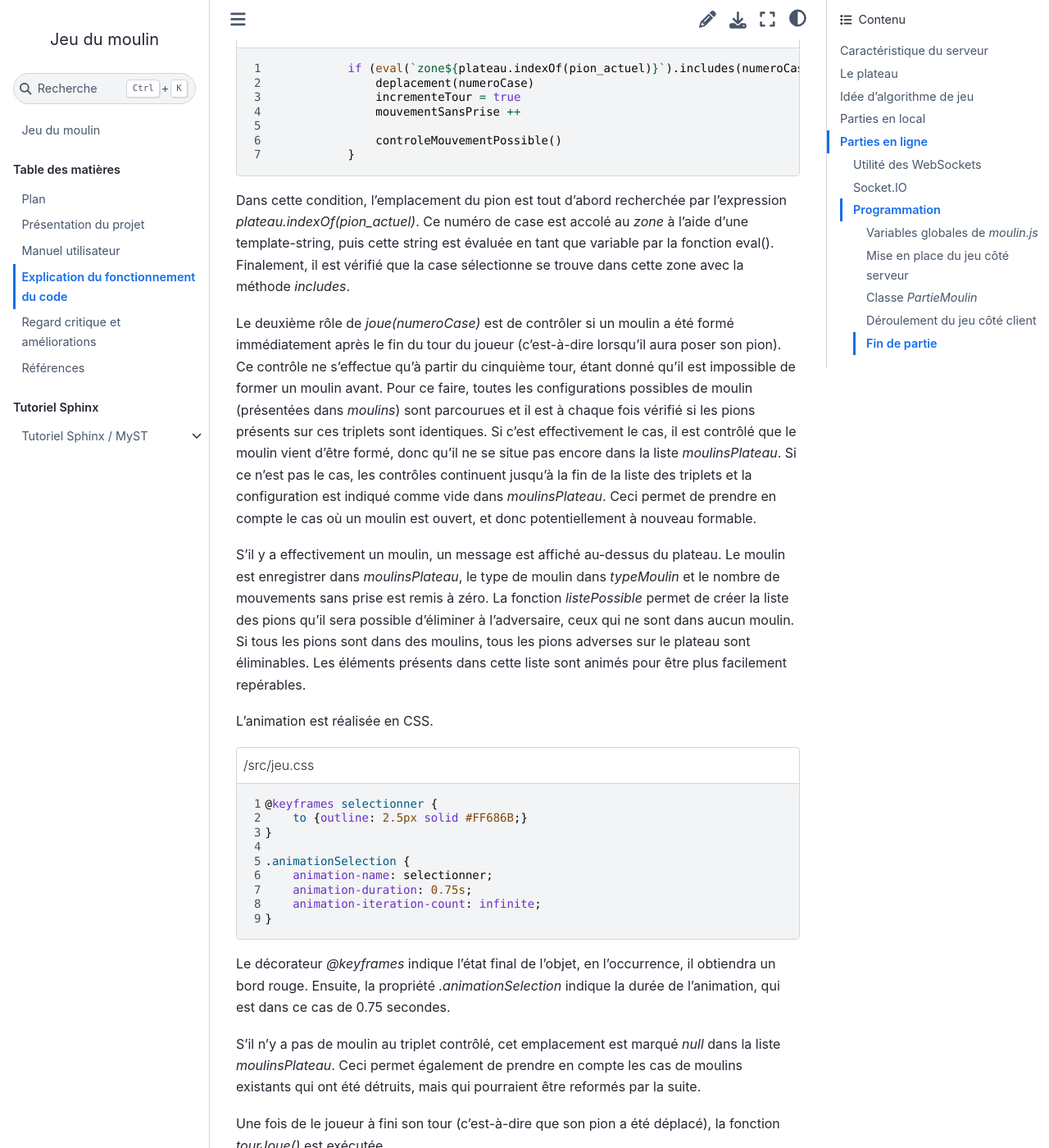
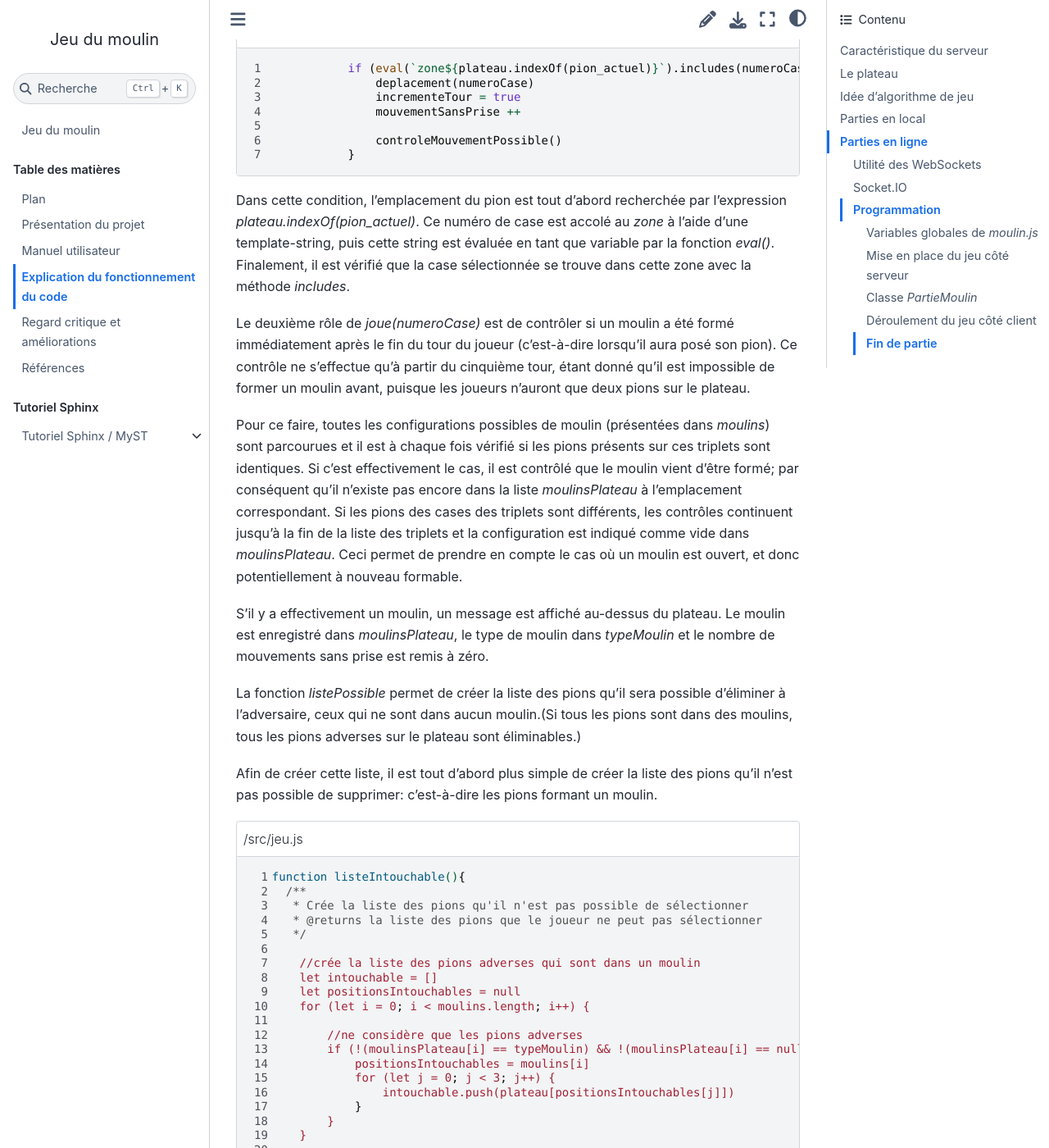
Before and after one commit to valentinethrlr/projet_moulin_documentation, a Sphinx documentation site: the page built from source/explication.md, in a window 1280 px wide and 1400 px high, scrolled down 7700 px. Shown: the whole window at 82% size. Built offline with Sphinx 7.4.7 and the Sphinx Book theme 1.1.4, drawn with Linux system fonts in a browser that asks for light colours; cross-references to code outside the pages are shown as plain code; some of the changed text lies outside the part shown.

Commit message:
relecture

````diff
--- a/source/explication.md
+++ b/source/explication.md
@@ -166,7 +166,7 @@ Le déplacement des pions jusqu'à une case se fait par la fonction <em>deplacem
 
 Cette fonction commence par appeler une autre fonction <em>mouvement(pion, case)</em>, qui code explicitement le déplacement du pion sur la case en indiquer les nouvelles coordonnées que devra prendre ce dernier. La fonction actualise ensuite la liste <em>plateau</em>, en plaçant l'id du pion au bon endroit selon la case sur laquelle il se trouve.
 
-De la même manière, la fonction <em>joue(case)</em> permet de déplacer les pions durant la phase de jeu. S'il un joueur n'a plus que 3 pions, il peut se déplacer comme il le souhaite sur le plateau; il n'y a donc aucune condition avant le mouvement.
+Pour la suite du jeu, les pions sont déplacés à l'aide de cette même fonction. Si un joueur n'a plus que 3 pions, il peut se déplacer comme il le souhaite sur le plateau; il n'y a donc aucune condition avant le mouvement.
 
 En revanche, lors des tours "normaux", une condition vérifie que la case choisie se situe bien dans la <em>zone</em> de la case sur laquelle se trouve le pion à déplacer.
 
@@ -177,13 +177,28 @@ En revanche, lors des tours "normaux", une condition vérifie que la case choisi
 :lines: 215-221
 ```
 
-Dans cette condition, l'emplacement du pion est tout d'abord recherchée par l'expression <em>plateau.indexOf(pion_actuel)</em>. Ce numéro de case est accolé au <em>zone</em> à l'aide d'une template-string, puis cette string est évaluée en tant que variable par la fonction eval(). Finalement, il est vérifié que la case sélectionne se trouve dans cette zone avec la méthode <em>includes</em>.
+Dans cette condition, l'emplacement du pion est tout d'abord recherchée par l'expression <em>plateau.indexOf(pion_actuel)</em>. Ce numéro de case est accolé au <em>zone</em> à l'aide d'une template-string, puis cette string est évaluée en tant que variable par la fonction <em>eval()</em>. Finalement, il est vérifié que la case sélectionnée se trouve dans cette zone avec la méthode <em>includes</em>.
 
-Le deuxième rôle de <em>joue(numeroCase)</em> est de contrôler si un moulin a été formé immédiatement après le fin du tour du joueur (c'est-à-dire lorsqu'il aura poser son pion). Ce contrôle ne s'effectue qu'à partir du cinquième tour, étant donné qu'il est impossible de former un moulin avant.
-Pour ce faire, toutes les configurations possibles de moulin (présentées dans <em>moulins</em>) sont parcourues et il est à chaque fois vérifié si les pions présents sur ces triplets sont identiques. Si c'est effectivement le cas, il est contrôlé que le moulin vient d'être formé, donc qu'il ne se situe pas encore dans la liste <em>moulinsPlateau</em>. Si ce n'est pas le cas, les contrôles continuent jusqu'à la fin de la liste des triplets et la configuration est indiqué comme vide dans <em>moulinsPlateau</em>. Ceci permet de prendre en compte le cas où un moulin est ouvert, et donc potentiellement à nouveau formable.
+Le deuxième rôle de <em>joue(numeroCase)</em> est de contrôler si un moulin a été formé immédiatement après le fin du tour du joueur (c'est-à-dire lorsqu'il aura posé son pion). Ce contrôle ne s'effectue qu'à partir du cinquième tour, étant donné qu'il est impossible de former un moulin avant, puisque les joueurs n'auront que deux pions sur le plateau.
 
-S'il y a effectivement un moulin, un message est affiché au-dessus du plateau. Le moulin est enregistrer dans <em>moulinsPlateau</em>, le type de moulin dans <em>typeMoulin</em> et le nombre de mouvements sans prise est remis à zéro.
-La fonction <em>listePossible</em> permet de créer la liste des pions qu'il sera possible d'éliminer à l'adversaire, ceux qui ne sont dans aucun moulin. Si tous les pions sont dans des moulins, tous les pions adverses sur le plateau sont éliminables. Les éléments présents dans cette liste sont animés pour être plus facilement repérables.
+Pour ce faire, toutes les configurations possibles de moulin (présentées dans <em>moulins</em>) sont parcourues et il est à chaque fois vérifié si les pions présents sur ces triplets sont identiques. Si c'est effectivement le cas, il est contrôlé que le moulin vient d'être formé; par conséquent qu'il n'existe pas encore dans la liste <em>moulinsPlateau</em> à l'emplacement correspondant. Si les pions des cases des triplets sont différents, les contrôles continuent jusqu'à la fin de la liste des triplets et la configuration est indiqué comme vide dans <em>moulinsPlateau</em>. Ceci permet de prendre en compte le cas où un moulin est ouvert, et donc potentiellement à nouveau formable.
+
+S'il y a effectivement un moulin, un message est affiché au-dessus du plateau. Le moulin est enregistré dans <em>moulinsPlateau</em>, le type de moulin dans <em>typeMoulin</em> et le nombre de mouvements sans prise est remis à zéro.
+
+La fonction <em>listePossible</em> permet de créer la liste des pions qu'il sera possible d'éliminer à l'adversaire, ceux qui ne sont dans aucun moulin.(Si tous les pions sont dans des moulins, tous les pions adverses sur le plateau sont éliminables.)
+
+Afin de créer cette liste, il est tout d'abord plus simple de créer la liste des pions qu'il n'est pas possible de supprimer: c'est-à-dire les pions formant un moulin.
+
+```{literalinclude} /src/jeu.js
+:language: css
+:caption: /src/jeu.js
+:linenos: true
+:lines: 407-428
+```
+
+Pour ce faire, il suffit de parcourir la liste <em>moulinsPlateau</em>, si un emplacement contient un moulin adversaire (donc pas du type du moulin qui vient d'être créé), les pions situés sur les cases du triplet correspondant sont ajouté dans la liste <em>intouchable</em>, qui sera finalement retournée.
+
+Les éléments présents dans cette liste sont animés pour être plus facilement repérables.
 
 L'animation est réalisée en CSS.
 
````
